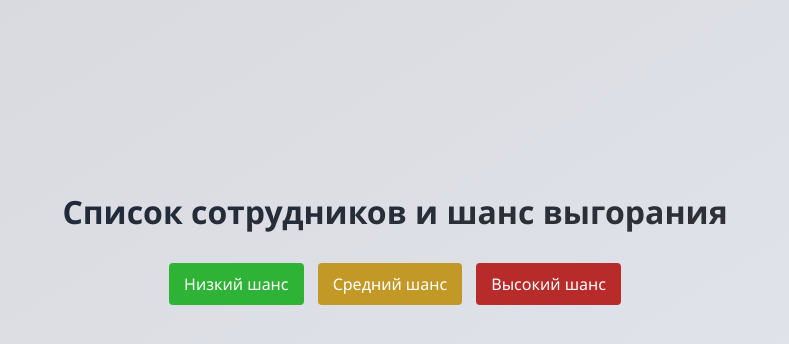
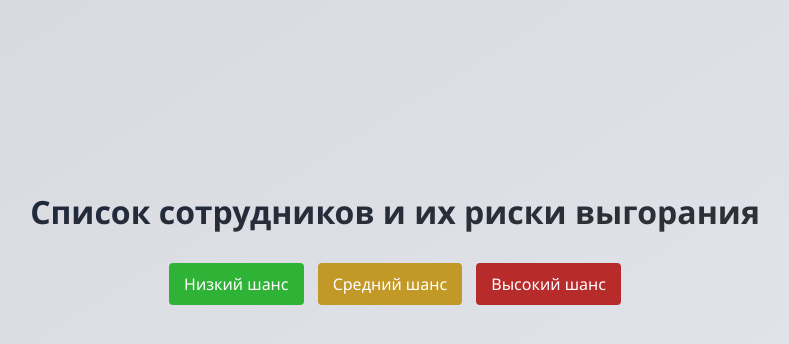
Before and after one commit to simptom569/burnout, a Django app: page / in a window 1280 px wide. Shown: the part 168-512 px from the top of the page, without its empty margins (245-1034 px from the left). Run offline with Django 4.2, Linux system fonts and the light colour scheme; some libraries are stand-ins or nearby versions.

Commit message:
Update main.html

```diff
--- a/main/templates/main/main.html
+++ b/main/templates/main/main.html
@@ -9,7 +9,7 @@
 </head>
 <body>
 
-    <h1>Список сотрудников и шанс выгорания</h1>
+    <h1>Список сотрудников и их риски выгорания</h1>
 
     <div id="categories" class="btn-container">
         <button_low onclick="showCategory('low-risk')" class="but">Низкий шанс</button_low>
```
